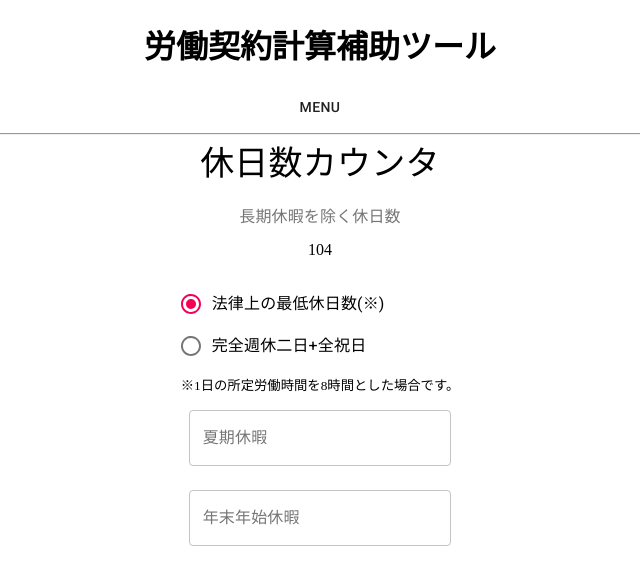
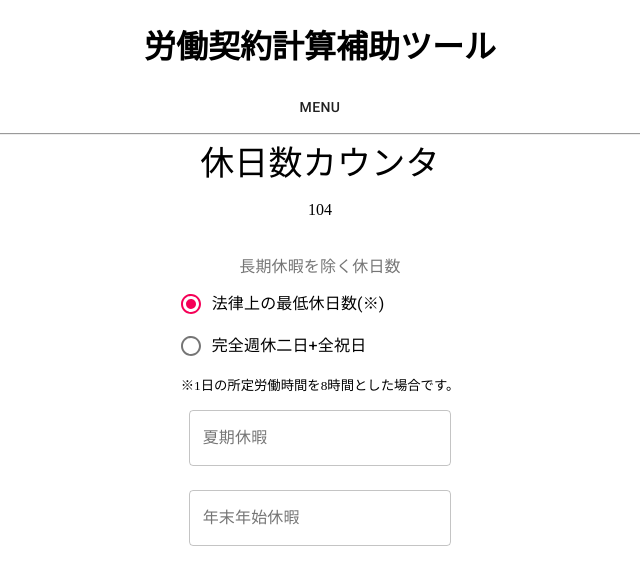
Before and after one commit to creatio313/Calculartor, a React (Create React App) app: page /Holiday in a window 1280 px wide. Shown: the top 584 px of the page, without its empty margins (320-960 px from the left). Built offline with nearby package versions, Linux system fonts and the light colour scheme.

Commit message:
レイアウト修正

```diff
--- a/src/Holiday.js
+++ b/src/Holiday.js
@@ -37,9 +37,9 @@ export default function Holiday(props) {
     <Typography variant="h4" component="h2">
       休日数カウンタ
     </Typography>
+      <p>{ total }</p>
     <FormControl component="fieldset" className={classes.formControl}>
       <FormLabel component="legend">長期休暇を除く休日数</FormLabel>
-      <p>{ total }</p>
       <RadioGroup
         aria-label="base"
         name="base"
```
